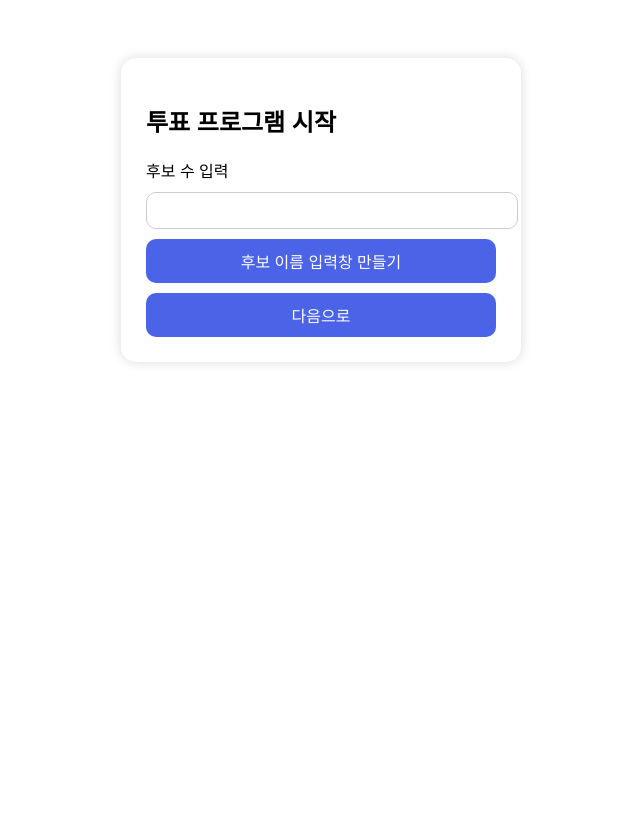
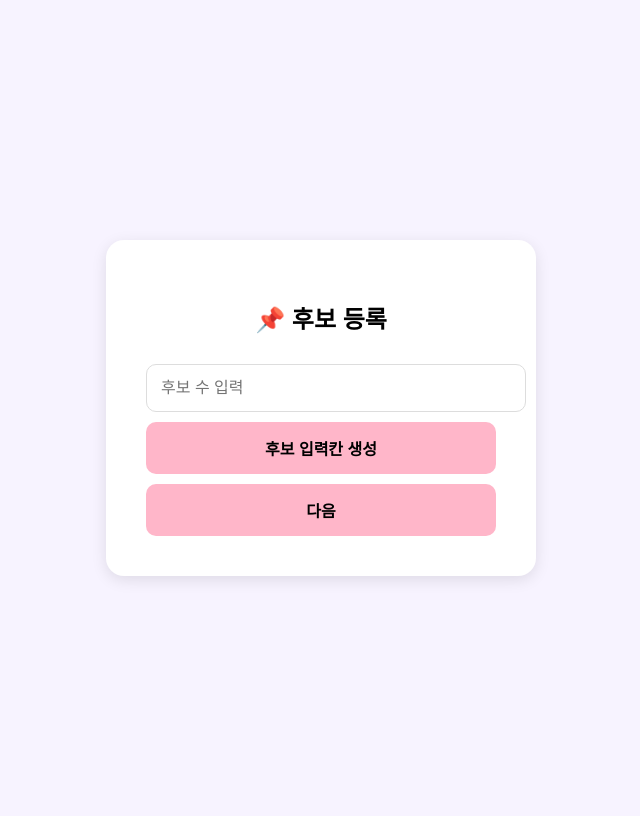
Before and after one commit to hsh2642-del/vote.app, a Flask app: page / in a window 1280 px wide. Shown: the whole page, without its empty margins (319-959 px from the left). Before the commit the page ends 364 px from the top, so only its background shows below. Run offline with Flask 3, Linux system fonts and the light colour scheme.

Commit message:
index.html

```diff
--- a/templates/index.html
+++ b/templates/index.html
@@ -1,39 +1,70 @@
 <!DOCTYPE html>
-<html>
+<html lang="ko">
 <head>
+    <meta charset="UTF-8">
     <title>투표 시작</title>
     <style>
-        body { font-family: sans-serif; display: flex; justify-content: center; padding-top: 50px; }
-        .card { width: 350px; padding: 25px; border-radius: 15px; box-shadow: 0 0 12px rgba(0,0,0,0.15); }
-        input, button { width: 100%; padding: 10px; margin-top: 10px; border-radius: 10px; border: 1px solid #ccc; }
-        button { background: #4A63E7; color: white; border: none; font-size: 16px; cursor: pointer; }
+        body {
+            background: #F7F3FF;
+            display: flex;
+            justify-content: center;
+            align-items: center;
+            height: 100vh;
+            font-family: 'Arial';
+        }
+        .box {
+            background: white;
+            padding: 40px;
+            border-radius: 18px;
+            width: 350px;
+            text-align: center;
+            box-shadow: 0 4px 15px rgba(0,0,0,0.1);
+        }
+        input, button {
+            width: 100%;
+            margin-top: 10px;
+            padding: 14px;
+            border: 1px solid #ddd;
+            border-radius: 10px;
+            font-size: 16px;
+        }
+        button {
+            background: #FFB6C9;
+            border: none;
+            cursor: pointer;
+            font-weight: bold;
+        }
+        button:hover {
+            opacity: 0.85;
+        }
     </style>
 </head>
 <body>
-    <div class="card">
-        <h2>투표 프로그램 시작</h2>
 
-        <form action="/set_candidates" method="POST">
-            <label>후보 수 입력</label>
-            <input type="number" name="candidate_count" required min="1" max="20">
+<div class="box">
+    <h2>📌 후보 등록</h2>
 
-            <div id="candidate_inputs"></div>
+    <form action="/register" method="POST">
+        <input type="number" name="num" placeholder="후보 수 입력" required>
 
-            <button type="button" onclick="generateInputs()">후보 이름 입력창 만들기</button>
-            <button type="submit">다음으로</button>
-        </form>
-    </div>
+        <div id="inputs"></div>
 
-    <script>
-        function generateInputs() {
-            let num = document.querySelector("input[name='candidate_count']").value;
-            let box = document.getElementById("candidate_inputs");
-            box.innerHTML = "";
+        <button type="button" onclick="addInputs()">후보 입력칸 생성</button>
+        <button type="submit">다음</button>
+    </form>
+</div>
 
-            for (let i = 0; i < num; i++) {
-                box.innerHTML += `<input name="candidate_${i}" placeholder="후보 ${i+1} 이름" required>`;
-            }
+<script>
+    function addInputs() {
+        const num = document.querySelector("input[name='num']").value;
+        const inputsDiv = document.getElementById("inputs");
+        inputsDiv.innerHTML = "";
+
+        for (let i = 1; i <= num; i++) {
+            inputsDiv.innerHTML += `<input name="candidate${i}" placeholder="${i}번 후보 이름" required>`;
         }
-    </script>
+    }
+</script>
+
 </body>
 </html>
```
